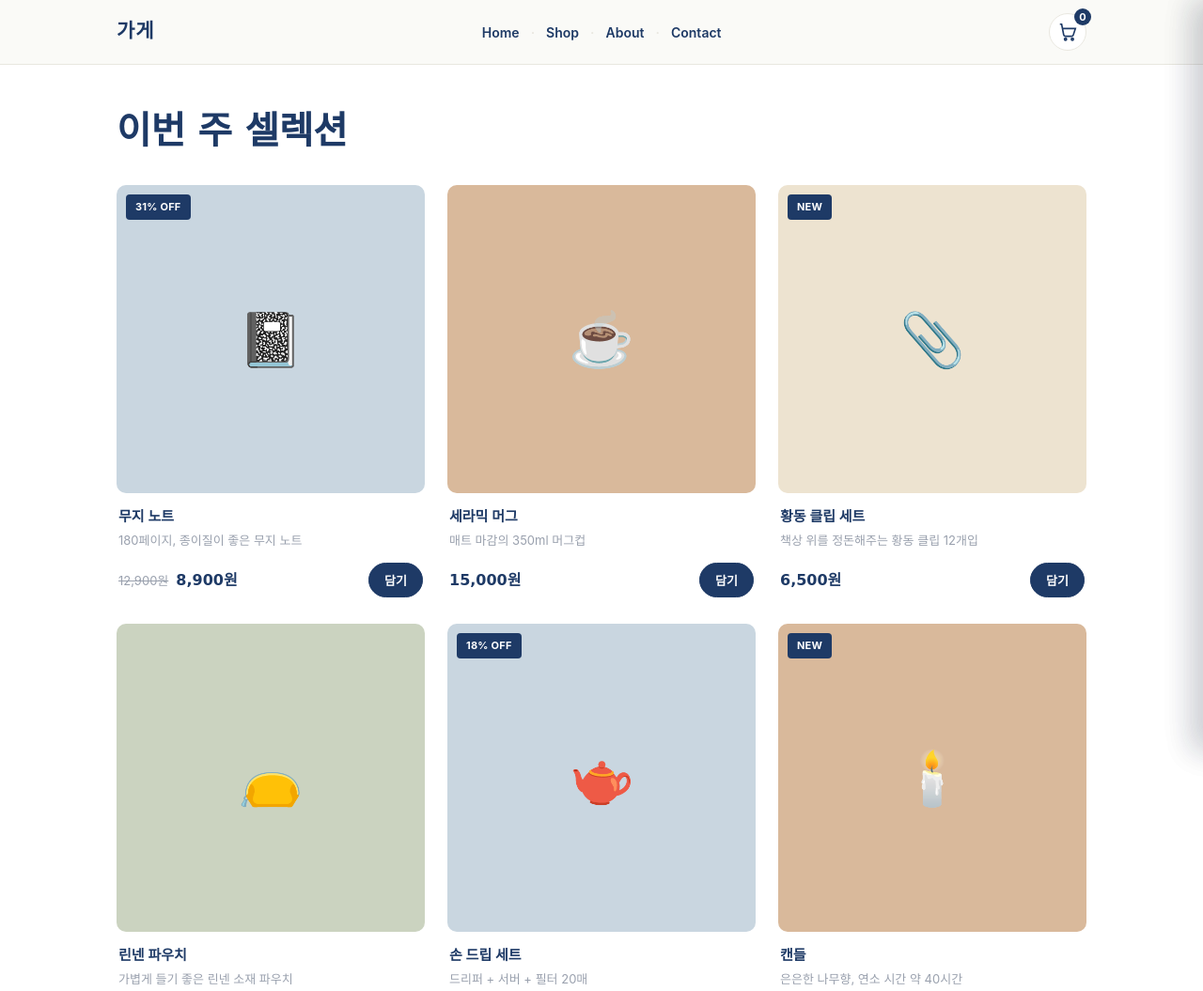
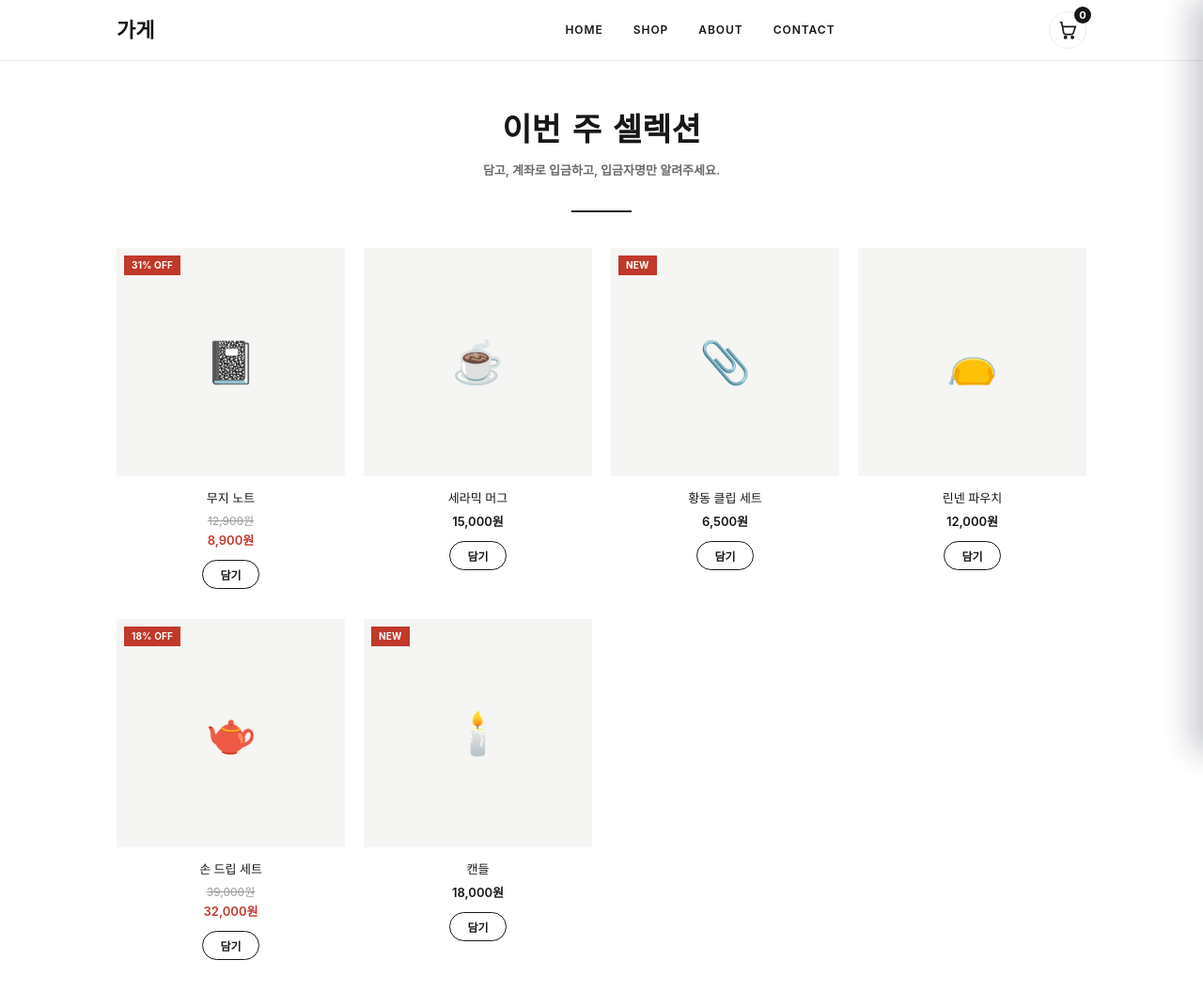
Before and after one commit to DDshop-official/shop-app-frontend, a plain HTML site: page index.html in a window 1280 px wide. Shown: the top 1055 px of the page at 94% size. Drawn offline with Linux system fonts and the light colour scheme; a web font is replaced by a local one.

Commit message:
Add files via upload

```diff
--- a/app.js
+++ b/app.js
@@ -4,21 +4,23 @@
    받아오도록 바꾸세요. 지금은 데모용으로 하드코딩했습니다.
 ========================================================= */
 const PRODUCTS = [
-  { id: "p1", name: "무지 노트",     price: 8900,  originalPrice: 12900, emoji: "📓", desc: "180페이지, 종이질이 좋은 무지 노트" },
-  { id: "p2", name: "세라믹 머그",   price: 15000, emoji: "☕️", desc: "매트 마감의 350ml 머그컵" },
-  { id: "p3", name: "황동 클립 세트", price: 6500,  emoji: "📎", desc: "책상 위를 정돈해주는 황동 클립 12개입", isNew: true },
-  { id: "p4", name: "린넨 파우치",   price: 12000, emoji: "👝", desc: "가볍게 들기 좋은 린넨 소재 파우치" },
-  { id: "p5", name: "손 드립 세트",  price: 32000, originalPrice: 39000, emoji: "🫖", desc: "드리퍼 + 서버 + 필터 20매" },
-  { id: "p6", name: "캔들",         price: 18000, emoji: "🕯️", desc: "은은한 나무향, 연소 시간 약 40시간", isNew: true },
+  { id: "p1", name: "무지 노트",     price: 8900,  originalPrice: 12900, emoji: "📓", image: "", desc: "180페이지, 종이질이 좋은 무지 노트" },
+  { id: "p2", name: "세라믹 머그",   price: 15000, emoji: "☕️", image: "", desc: "매트 마감의 350ml 머그컵" },
+  { id: "p3", name: "황동 클립 세트", price: 6500,  emoji: "📎", image: "", desc: "책상 위를 정돈해주는 황동 클립 12개입", isNew: true },
+  { id: "p4", name: "린넨 파우치",   price: 12000, emoji: "👝", image: "", desc: "가볍게 들기 좋은 린넨 소재 파우치" },
+  { id: "p5", name: "손 드립 세트",  price: 32000, originalPrice: 39000, emoji: "🫖", image: "", desc: "드리퍼 + 서버 + 필터 20매" },
+  { id: "p6", name: "캔들",         price: 18000, emoji: "🕯️", image: "", desc: "은은한 나무향, 연소 시간 약 40시간", isNew: true },
 ];
+// image에 "photos/파일명.jpg" 처럼 경로를 적으면 그 사진이 뜨고,
+// 비워두면("") 지금처럼 emoji가 대신 보여요.
 
 /* =========================================================
    입금받을 계좌 정보 — 실제 계좌로 바꾸세요.
 ========================================================= */
 const BANK_INFO = {
-  bank: "토스뱅크",
-  accountNumber: "1001-2863-4417",
-  holder: "이시연",
+  bank: "카카오뱅크",
+  accountNumber: "3333-01-1234567",
+  holder: "홍길동",
 };
 
 // 백엔드(backend/server.js)가 떠 있는 주소. Render에 배포한 실제 주소예요.
@@ -52,26 +54,22 @@ function cartCount() {
 ========================================================= */
 function renderProducts() {
   const grid = document.getElementById("products");
-  grid.innerHTML = PRODUCTS.map((p, i) => {
-    const thumbClass = `thumb-${(i % 4) + 1}`;
+  grid.innerHTML = PRODUCTS.map((p) => {
     const discountPct = p.originalPrice ? Math.round((1 - p.price / p.originalPrice) * 100) : null;
     const badge = discountPct ? `${discountPct}% OFF` : (p.isNew ? "NEW" : null);
     return `
     <article class="product-card">
-      <div class="product-thumb ${thumbClass}">
+      <div class="product-thumb">
         ${badge ? `<span class="product-badge">${badge}</span>` : ""}
-        ${p.emoji}
+        ${p.image ? `<img class="product-img" src="${p.image}" alt="${p.name}" loading="lazy" />` : p.emoji}
       </div>
       <div class="product-body">
         <div class="product-name">${p.name}</div>
-        <div class="product-desc">${p.desc}</div>
-        <div class="product-foot">
-          <span class="price-group">
-            ${p.originalPrice ? `<span class="product-price-original">${money(p.originalPrice)}</span>` : ""}
-            <span class="product-price">${money(p.price)}</span>
-          </span>
-          <button class="add-btn" data-id="${p.id}">담기</button>
-        </div>
+        <span class="price-group">
+          ${p.originalPrice ? `<span class="product-price-original">${money(p.originalPrice)}</span>` : ""}
+          <span class="product-price ${p.originalPrice ? "on-sale" : ""}">${money(p.price)}</span>
+        </span>
+        <button class="add-btn" data-id="${p.id}">담기</button>
       </div>
     </article>
   `;
@@ -194,6 +192,15 @@ document.getElementById("cartOverlay").addEventListener("click", closeCart);
 document.getElementById("goCheckout").addEventListener("click", openCheckout);
 document.getElementById("checkoutClose").addEventListener("click", closeCheckout);
 document.getElementById("checkoutOverlay").addEventListener("click", closeCheckout);
+
+// 모바일 화면의 햄버거 메뉴 토글
+const hamburgerBtn = document.getElementById("hamburger");
+const navLinksEl = document.getElementById("navLinks");
+if (hamburgerBtn && navLinksEl) {
+  hamburgerBtn.addEventListener("click", () => navLinksEl.classList.toggle("open"));
+  navLinksEl.querySelectorAll("a").forEach((a) => a.addEventListener("click", () => navLinksEl.classList.remove("open")));
+}
+
 document.getElementById("backToShop").addEventListener("click", () => {
   cart.clear();
   renderCart();
--- a/index.html
+++ b/index.html
@@ -13,14 +13,14 @@
 
   <header class="site-header">
     <div class="wrap header-inner">
+      <button class="hamburger" id="hamburger" aria-label="메뉴 열기">
+        <svg width="20" height="20" viewBox="0 0 24 24" fill="none" stroke="currentColor" stroke-width="1.8"><path d="M3 6h18M3 12h18M3 18h18"/></svg>
+      </button>
       <a class="logo" href="./index.html">가게</a>
-      <nav class="nav-links">
+      <nav class="nav-links" id="navLinks">
         <a href="./index.html">Home</a>
-        <span class="nav-dot">·</span>
         <a href="#products">Shop</a>
-        <span class="nav-dot">·</span>
         <a href="#about">About</a>
-        <span class="nav-dot">·</span>
         <a href="#contact">Contact</a>
       </nav>
       <button class="cart-toggle" id="cartToggle" aria-label="장바구니 열기">
@@ -31,12 +31,16 @@
   </header>
 
   <main class="wrap">
-    <h1 class="page-title">이번 주 셀렉션</h1>
+    <div class="page-header">
+      <h1 class="page-title">이번 주 셀렉션</h1>
+      <p class="page-subtitle">담고, 계좌로 입금하고, 입금자명만 알려주세요.</p>
+      <span class="page-underline"></span>
+    </div>
     <section id="products" class="product-grid"></section>
   </main>
 
   <section id="about" class="about-section">
-    <div class="wrap">
+    <div class="wrap about-inner">
       <h2>About</h2>
       <p>책상 위를 조금 더 기분 좋게 만들어주는 물건들을 골라 소개해요. 이 문단은 소개 문구로 자유롭게 바꿔주세요.</p>
     </div>
--- a/style.css
+++ b/style.css
@@ -1,21 +1,19 @@
 :root {
   --bg: #FFFFFF;
-  --ink: #1E3A66;
-  --ink-soft: #4C5C7A;
-  --accent: #1E3A66;
-  --accent-strong: #142845;
-  --accent-soft: #E7ECF2;
-  --muted: #9AA1AE;
+  --ink: #171717;
+  --ink-soft: #6B6B6B;
+  --accent: #171717;
+  --accent-strong: #000000;
+  --accent-soft: #F5F5F3;
+  --sale: #C0392B;
+  --muted: #9A9A9A;
   --card: #FFFFFF;
-  --border: #E9E7E0;
+  --border: #ECECE9;
   --danger: #B3452F;
-  --radius: 10px;
+  --radius: 4px;
 
-  /* 상품 썸네일 배경으로 돌아가며 쓰이는 팔레트 */
-  --thumb-1: #C9D6E0;
-  --thumb-2: #D9B99B;
-  --thumb-3: #EDE3D0;
-  --thumb-4: #CBD3C0;
+  /* 상품 썸네일 배경 (컬러 블록 대신 무채색 하나로 통일) */
+  --thumb-bg: #F5F5F3;
 
   --font-display: "Poor Story", cursive;
   --font-body: "Pretendard", -apple-system, BlinkMacSystemFont, "Segoe UI", sans-serif;
@@ -50,37 +48,66 @@ button { font-family: inherit; cursor: pointer; }
   position: sticky;
   top: 0;
   z-index: 30;
-  background: rgba(250, 250, 247, 0.92);
+  background: rgba(255, 255, 255, 0.92);
   backdrop-filter: blur(6px);
   border-bottom: 1px solid var(--border);
 }
 .header-inner {
   display: flex;
   align-items: center;
-  justify-content: space-between;
-  height: 68px;
+  gap: 16px;
+  height: 64px;
 }
 .logo {
   font-family: var(--font-display);
   font-weight: 700;
-  font-size: 21px;
-  letter-spacing: 0.04em;
-  text-transform: uppercase;
+  font-size: 22px;
   color: var(--ink);
+  margin-right: auto;
+}
+
+.hamburger {
+  display: none;
+  border: none;
+  background: transparent;
+  color: var(--ink);
+  width: 32px;
+  height: 32px;
+  align-items: center;
+  justify-content: center;
 }
 
 .nav-links {
   display: flex;
   align-items: center;
-  gap: 10px;
-  font-size: 14px;
+  gap: 28px;
+  font-size: 12px;
   font-weight: 600;
+  letter-spacing: 0.08em;
+  text-transform: uppercase;
+  margin: 0 auto;
 }
 .nav-links a { color: var(--ink); padding: 4px 2px; }
 .nav-links a:hover { color: var(--ink-soft); }
-.nav-dot { color: var(--border); }
+
 @media (max-width: 700px) {
-  .nav-links { display: none; }
+  .hamburger { display: inline-flex; }
+  .logo { margin-right: 0; }
+  .nav-links {
+    display: none;
+    position: absolute;
+    top: 64px;
+    left: 0;
+    right: 0;
+    flex-direction: column;
+    align-items: flex-start;
+    gap: 0;
+    background: var(--bg);
+    border-bottom: 1px solid var(--border);
+    padding: 4px 24px 16px;
+  }
+  .nav-links.open { display: flex; }
+  .nav-links a { padding: 10px 0; width: 100%; }
 }
 
 .cart-toggle {
@@ -112,38 +139,50 @@ button { font-family: inherit; cursor: pointer; }
   justify-content: center;
 }
 
-/* ---------- Page title ---------- */
+/* ---------- Page header ---------- */
+.page-header {
+  text-align: center;
+  padding: 48px 0 32px;
+}
 .page-title {
   font-family: var(--font-display);
   font-weight: 700;
-  font-size: clamp(28px, 4.5vw, 40px);
+  font-size: clamp(26px, 4vw, 34px);
   color: var(--ink);
-  letter-spacing: -0.01em;
-  margin: 40px 0 28px;
+  margin: 0 0 8px;
+}
+.page-subtitle {
+  font-size: 13px;
+  font-weight: 600;
+  color: var(--ink-soft);
+  margin: 0 0 16px;
+}
+.page-underline {
+  display: inline-block;
+  width: 64px;
+  height: 2px;
+  background: var(--ink);
 }
 
 /* ---------- Product grid ---------- */
 .product-grid {
   display: grid;
-  grid-template-columns: repeat(3, 1fr);
-  gap: 28px 24px;
+  grid-template-columns: repeat(4, 1fr);
+  gap: 32px 20px;
   padding: 0 0 64px;
 }
-@media (max-width: 860px) {
+@media (max-width: 900px) {
   .product-grid { grid-template-columns: repeat(2, 1fr); }
 }
-@media (max-width: 560px) {
-  .product-grid { grid-template-columns: 1fr; }
-  .br-mobile { display: none; }
+@media (max-width: 480px) {
+  .product-grid { grid-template-columns: repeat(2, 1fr); gap: 24px 12px; }
 }
 
 .product-card {
   background: transparent;
   display: flex;
   flex-direction: column;
-  transition: transform 0.18s ease;
 }
-.product-card:hover { transform: translateY(-3px); }
 
 .product-thumb {
   position: relative;
@@ -151,14 +190,10 @@ button { font-family: inherit; cursor: pointer; }
   display: flex;
   align-items: center;
   justify-content: center;
-  font-size: 56px;
-  border-radius: var(--radius);
+  font-size: 44px;
+  background: var(--thumb-bg);
   overflow: hidden;
 }
-.product-thumb.thumb-1 { background: var(--thumb-1); }
-.product-thumb.thumb-2 { background: var(--thumb-2); }
-.product-thumb.thumb-3 { background: var(--thumb-3); }
-.product-thumb.thumb-4 { background: var(--thumb-4); }
 
 .product-img {
   width: 100%;
@@ -168,91 +203,86 @@ button { font-family: inherit; cursor: pointer; }
 
 .product-badge {
   position: absolute;
-  top: 10px;
-  left: 10px;
-  background: var(--ink);
+  top: 8px;
+  left: 8px;
+  background: var(--sale);
   color: #fff;
-  font-size: 11px;
+  font-size: 10px;
   font-weight: 700;
   letter-spacing: 0.02em;
-  padding: 5px 10px;
-  border-radius: 4px;
+  padding: 3px 8px;
 }
 
 .product-body {
-  padding: 14px 2px 0;
+  padding: 14px 4px 0;
   display: flex;
   flex-direction: column;
-  gap: 4px;
-  flex: 1;
+  align-items: center;
+  gap: 6px;
+  text-align: center;
 }
 .product-name {
-  font-weight: 600;
-  font-size: 15px;
-}
-.product-desc {
-  color: var(--muted);
+  font-weight: 500;
   font-size: 13px;
-  flex: 1;
-}
-.product-foot {
-  display: flex;
-  align-items: center;
-  justify-content: space-between;
-  margin-top: 10px;
+  color: var(--ink);
 }
 .price-group {
   display: flex;
-  align-items: baseline;
-  gap: 8px;
+  flex-direction: column;
+  align-items: center;
+  gap: 2px;
 }
 .product-price {
-  font-family: var(--font-display);
-  font-weight: 700;
-  font-size: 16px;
+  font-family: var(--font-body);
+  font-weight: 600;
+  font-size: 13px;
   color: var(--ink);
 }
+.product-price.on-sale { color: var(--sale); }
 .product-price-original {
-  font-size: 13px;
+  font-size: 12px;
   color: var(--muted);
   text-decoration: line-through;
 }
 .add-btn {
+  margin-top: 4px;
   border: 1px solid var(--ink);
-  background: var(--ink);
-  color: #fff;
+  background: transparent;
+  color: var(--ink);
   border-radius: 999px;
-  padding: 8px 16px;
-  font-size: 13px;
+  padding: 6px 18px;
+  font-size: 12px;
   font-weight: 600;
-  transition: background 0.15s ease, transform 0.1s ease;
+  transition: background 0.15s ease, color 0.15s ease, transform 0.1s ease;
 }
 .add-btn:active { transform: scale(0.96); }
-.add-btn.added { background: var(--accent-strong); border-color: var(--accent-strong); }
+.add-btn.added { background: var(--ink); color: #fff; }
 
 /* ---------- About ---------- */
 .about-section {
-  background: var(--accent-soft);
+  border-top: 1px solid var(--border);
   padding: 48px 0;
 }
+.about-inner { text-align: center; }
 .about-section h2 {
   font-family: var(--font-display);
-  font-size: 22px;
+  font-size: 20px;
   color: var(--ink);
   margin: 0 0 10px;
 }
 .about-section p {
   color: var(--ink-soft);
-  font-size: 14px;
-  max-width: 520px;
-  margin: 0;
+  font-size: 13px;
+  max-width: 440px;
+  margin: 0 auto;
 }
 
 /* ---------- Footer ---------- */
 .site-footer {
-  padding: 24px 0 48px;
+  padding: 20px 0 48px;
   color: var(--muted);
   font-size: 12px;
+  text-align: center;
 }
 .site-footer p { margin: 0 0 6px; }
 .site-footer a { color: var(--ink); font-weight: 600; }
```
